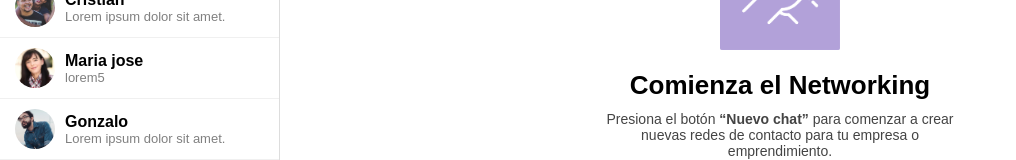
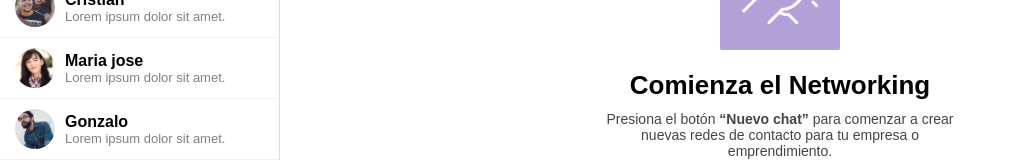
Before and after one commit to JTuarez/Sistema-de-mensajeria, a plain HTML site: page index.html in a window 1280 px wide. Shown: the part 354-514 px from the top of the page, without its empty margins (0-1016 px from the left). Drawn offline with Linux system fonts and the light colour scheme.

Commit message:
SistemaMensajeriafinal

```diff
--- a/index.html
+++ b/index.html
@@ -62,7 +62,7 @@
           <img src="./assets/img/maria jose.jpg" alt="jose" />
           <div class="contacto-info">
             <span>Maria jose</span>
-            <span>lorem5</span>
+            <span>Lorem ipsum dolor sit amet.</span>
           </div>
         </div>
         <div class="contacto">
```
